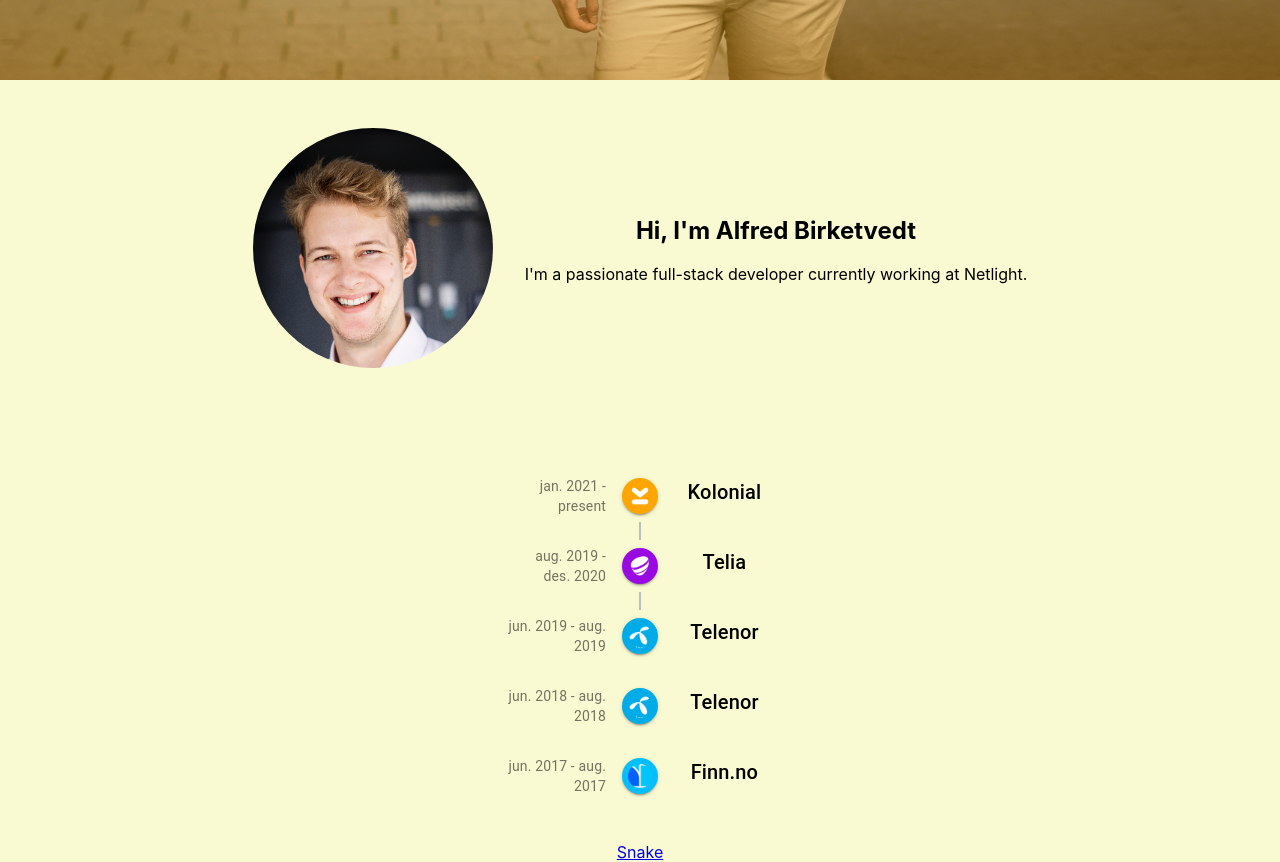
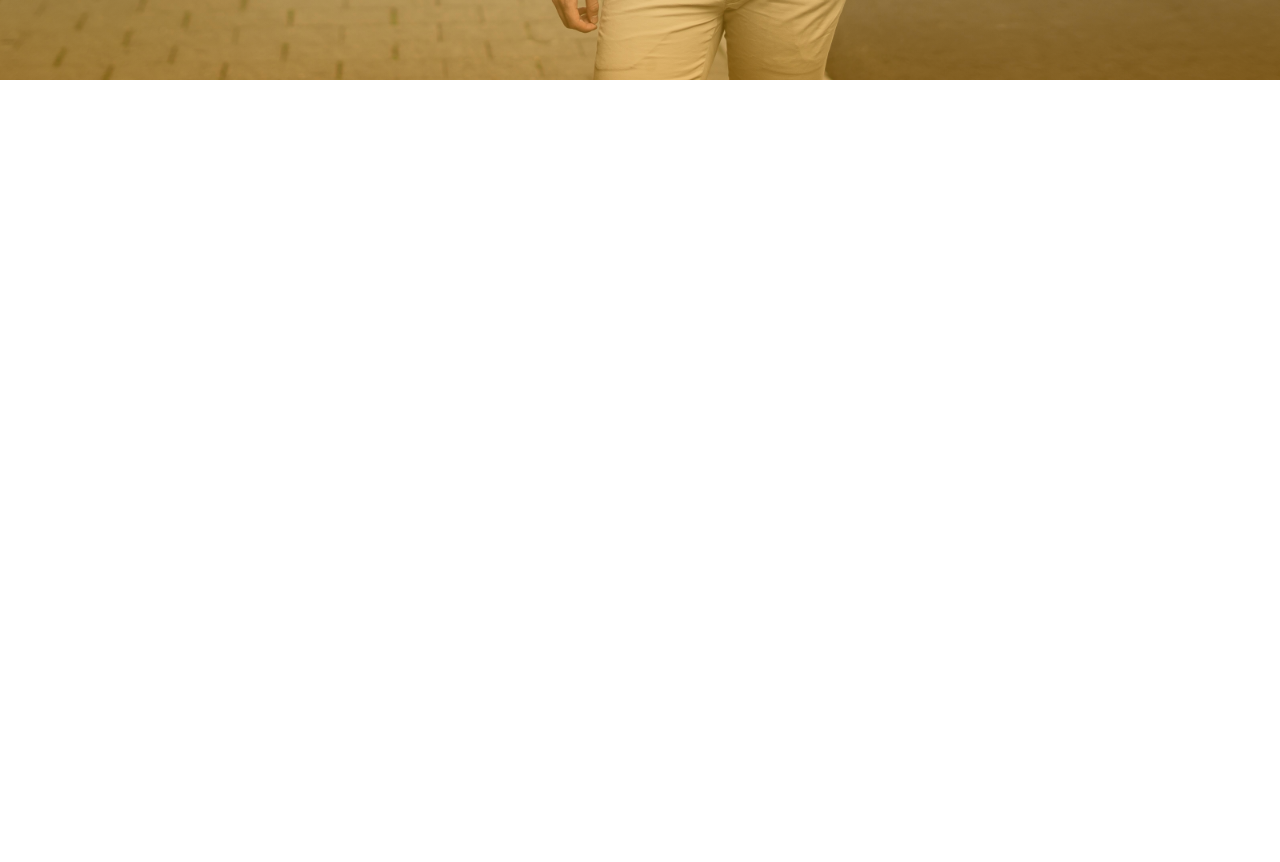
Before and after one commit to alfredbirk/birketech, a React (Create React App) app: page / in a window 1280 px wide. Shown: the part 720-1582 px from the top of the page. After the commit the page ends 800 px from the top, so only its background shows below. Built offline with nearby package versions, Linux system fonts and the light colour scheme.

Commit message:
Remove everything except header

```diff
--- a/src/App.js
+++ b/src/App.js
@@ -9,10 +9,10 @@
   return (
     <div className="App">
       <Header/>
-      <About />
-      <Timeline2 />
+      {/* <About />
+      <Timeline2 /> */}
       {/* <Projects/> */}
-      <a href="https://eager-ritchie-5eba2d.netlify.app/">Snake</a>
+      {/* <a href="https://eager-ritchie-5eba2d.netlify.app/">Snake</a> */}
     </div>
   );
 }
```
Also changed, not shown: 1 other file (tests, documents, lock files or other folders).
